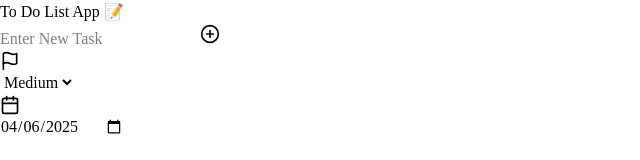
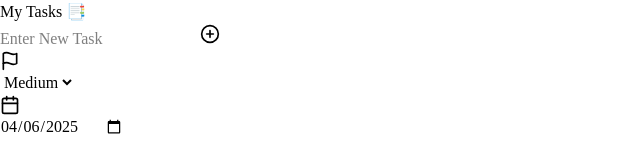
Before and after one commit to jocalvinshua/To-Do-List-Project, a React (Vite) app: page / in a window 1280 px wide. Shown: the top 160 px of the page, without its empty margins (0-640 px from the left). Built offline with nearby package versions, Linux system fonts and the light colour scheme.

Commit message:
Update Header.jsx

```diff
--- a/src/container/Header.jsx
+++ b/src/container/Header.jsx
@@ -1,3 +1,5 @@
+import "../style.css"
+
 export default function Header() {
-    return <h1 className="header">To Do List App 📝</h1>;
+    return <h1 className="text-3xl font-bold text-gray-800 mb-6">My Tasks 📑</h1>
 }
```
